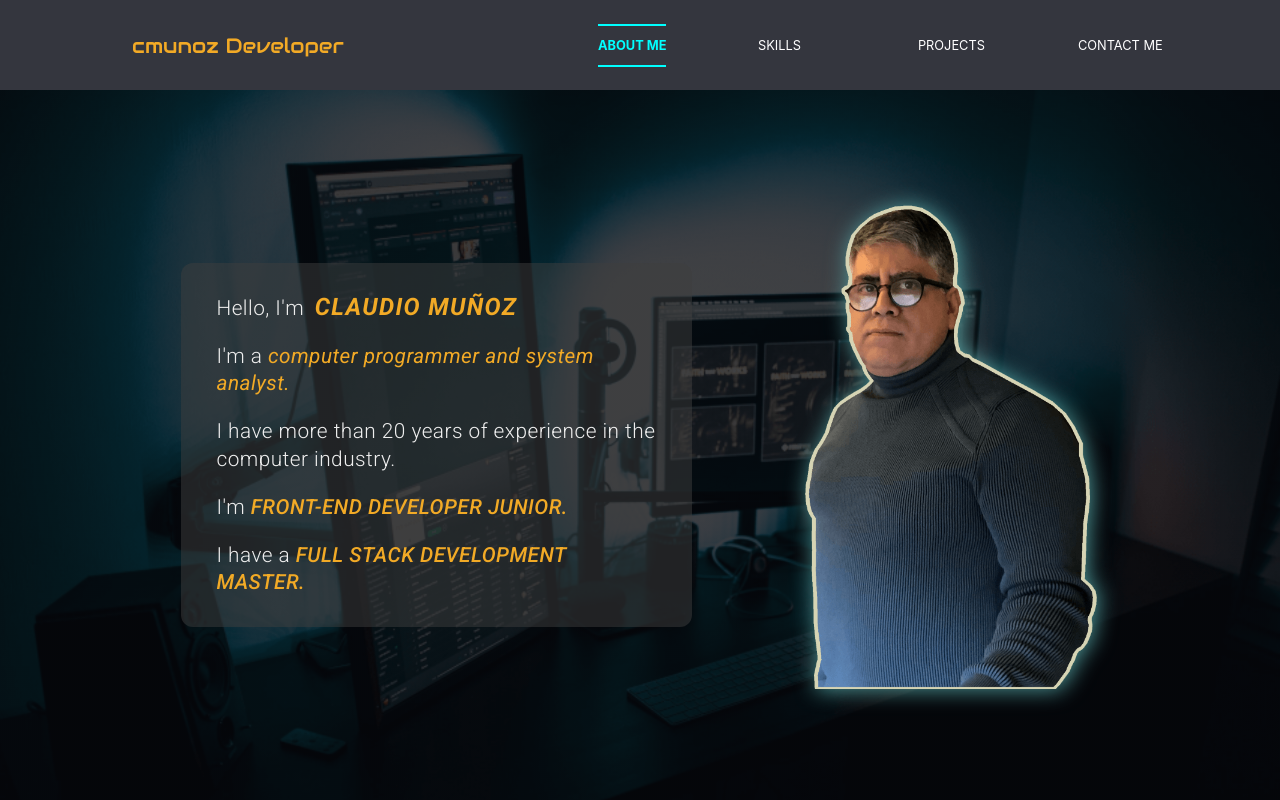
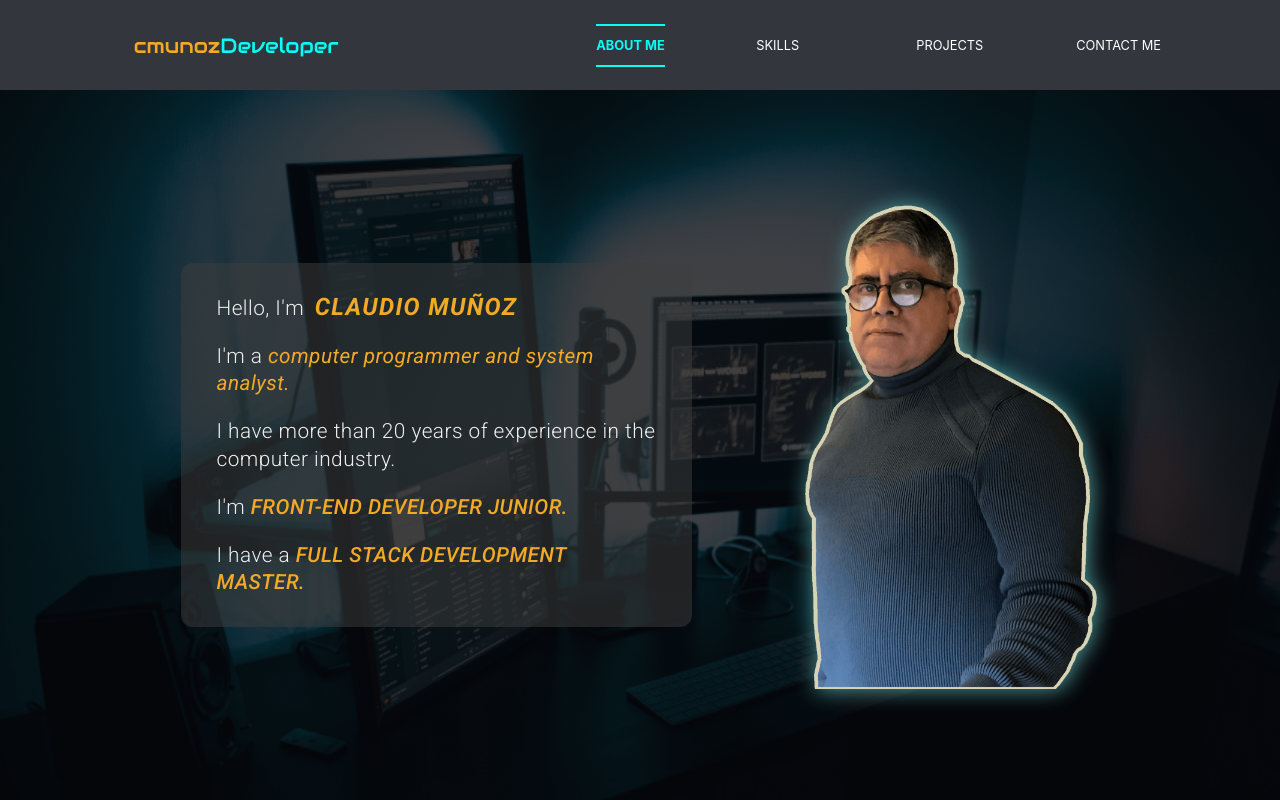
Before and after one commit to cmunoz-Developer/MyPortfolio, a React (Create React App) app: page / in a window 1280 px wide. In both pictures the pointer is over the item "ABOUT ME". Built offline with nearby package versions, Linux system fonts and the light colour scheme.

Commit message:
update Navbar text color hover, Header text color logo

```diff
--- a/src/Components/Header.js
+++ b/src/Components/Header.js
@@ -7,7 +7,7 @@ export function Header() {
     return (
     <div className={styles.containerHeader}>
         <div className={styles.logo}>
-            <p>cmunoz <span>Developer</span></p>
+            <p>cmunoz<span>Developer</span></p>
         </div>
         <div className={styles.containerMenu}>
             { mainMenu.map((item) =>(
--- a/src/Components/Header.module.css
+++ b/src/Components/Header.module.css
@@ -19,6 +19,9 @@
     color: rgb(242, 170, 38);
 }
 
+.logo span{
+    color:rgb(10, 252, 248);
+}
 .containerMenu{
     width: 50%;
     display: flex;
--- a/src/Components/Navbar.module.css
+++ b/src/Components/Navbar.module.css
@@ -26,8 +26,8 @@
 .containerOptions li:hover {
     cursor: pointer;
     font-weight: 700;
-    color:aqua;
+    color:var(--text-color-terciary);
     padding:12px 0;
-    border-top:2px solid aqua;
-    border-bottom:2px solid aqua;
+    border-top:2px solid var(--text-color-terciary);
+    border-bottom:2px solid var(--text-color-terciary);
 }
--- a/src/index.css
+++ b/src/index.css
@@ -2,6 +2,8 @@
  :root{
    --text-color-primary: rgb(235, 199, 132);
    --text-color-secondary: rgb(242, 170, 38);
+   --text-color-terciary:rgb(10, 252, 248);
+
    /* color: rgb(242, 170, 38); */
 
    --font-family-detail: 'Roboto', sans-serif;
```
